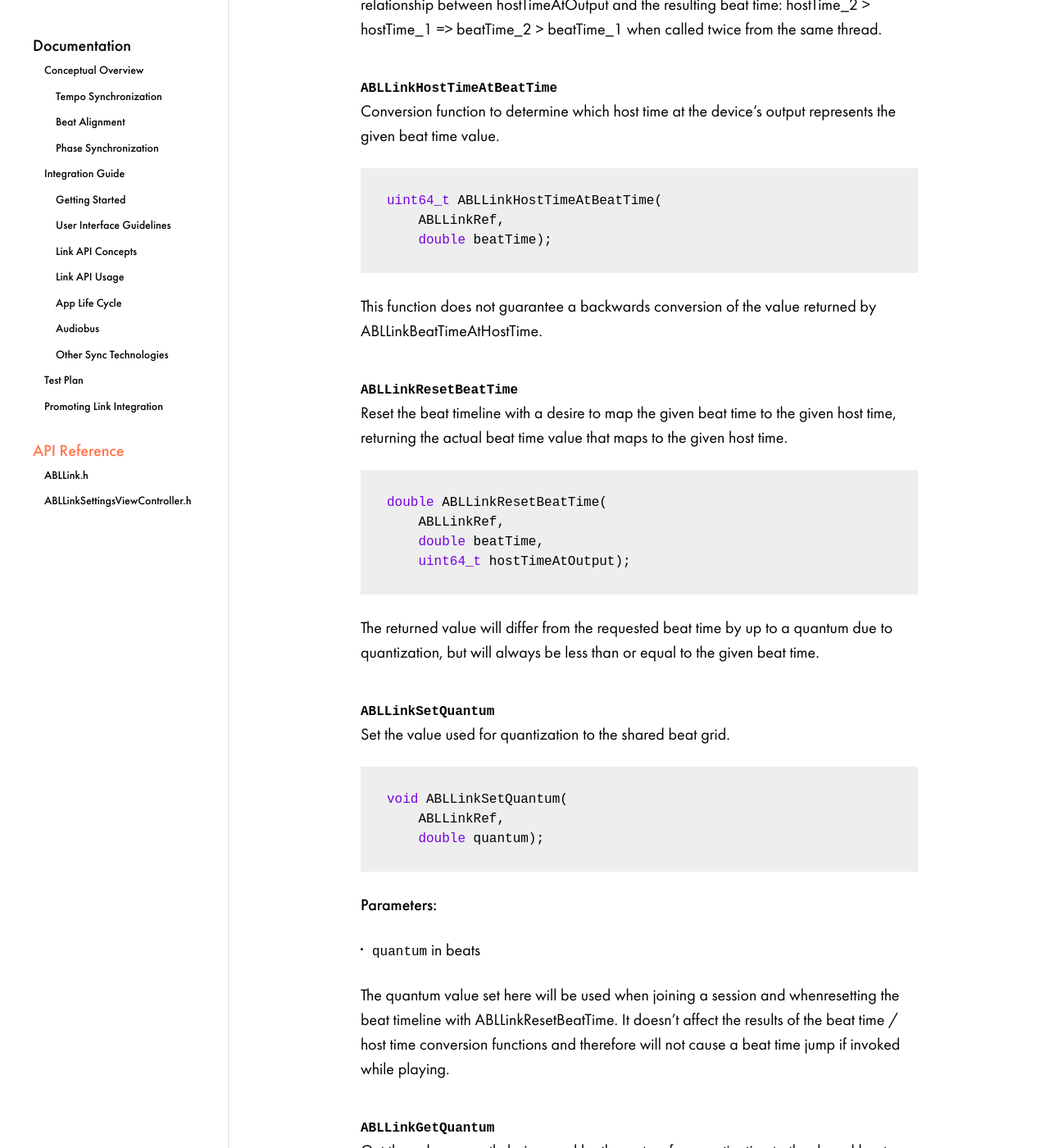
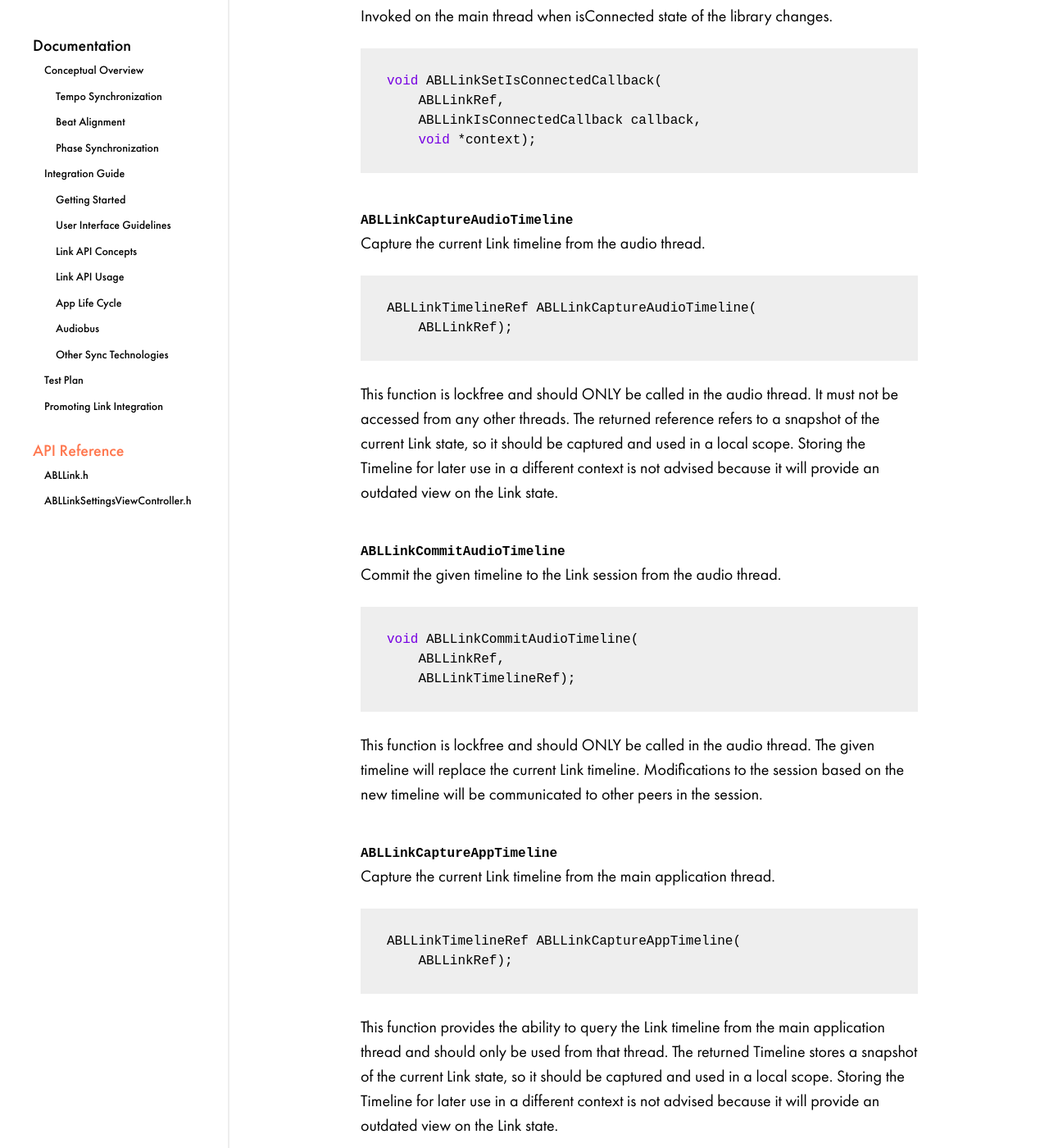
Before and after one commit to Ableton/ableton.github.io, a Jekyll site: the page built from linkkit/api-reference/index.md, in a window 1280 px wide and 1400 px high, scrolled down 6865 px. Shown: the whole window at 82% size. Built offline with Jekyll 4.4.1, drawn with Linux system fonts in a browser that asks for light colours; some of the changed text lies outside the part shown.

Commit message:
Update LinkKit api reference section to 2.0

```diff
--- a/linkkit/api-reference/index.md
+++ b/linkkit/api-reference/index.md
@@ -13,14 +13,34 @@ Copyright 2016, Ableton AG, Berlin. All rights reserved.
 
 Cross-device shared tempo and quantized beat grid API for iOS.
 
-Provides zero configuration peer discovery on a local wired or wifi network between multiple instances running on multiple devices. When peers are connected in a link session, they share a common tempo and quantized beat grid.
+Provides zero configuration peer discovery on a local wired or wifi
+network between multiple instances running on multiple devices. When
+peers are connected in a link session, they share a common tempo and
+quantized beat grid.
 
-Each instance of the library has its own beat timeline that starts when the library is initialized and runs until the library instance is destroyed. Clients can reset the beat timeline in order to align it with an app's beat position when starting playback.
+Each instance of the library has its own beat timeline that starts
+when the library is initialized and runs until the library instance is
+destroyed. Clients can reset the beat timeline in order to align it
+with an app's beat position when starting playback.
+
+The library provides one timeline capture/commit function pair for use
+in the audio thread and one for the main application thread. In
+general, modifying the Link timeline should be done in the audio
+thread for the most accurate timing results. The ability to modify the
+Link timeline from application threads should only be used in cases
+where an application's audio thread is not actively running or if it
+doesn't generate audio at all. Modifying the Link timeline from both
+the audio thread and an application thread concurrently is not advised
+and will potentially lead to unexpected behavior.
 
 ### Typedefs
 
 [`ABLLinkRef`](#abllinkref)<br>
 Reference to an instance of the library.
+
+[`ABLLinkTimelineRef`](#abllinktimelineref)<br>
+A reference to a representation of a mapping between time and beats
+for varying quanta.
 
 [`ABLLinkSessionTempoCallback`](#abllinksessiontempocallback)<br>
 Called if Session Tempo changes.
@@ -28,10 +48,13 @@ Called if Session Tempo changes.
 [`ABLLinkIsEnabledCallback`](#abllinkisenabledcallback)<br>
 Called if isEnabled state changes.
 
+[`ABLLinkIsConnectedCallback`](#abllinkisconnectedcallback)<br>
+Called if isConnected state changes.
+
 ### Functions
 
 [`ABLLinkNew`](#abllinknew)<br>
-Initialize the library, providing an initial tempo and sync quantum.
+Initialize the library, providing an initial tempo.
 
 [`ABLLinkDelete`](#abllinkdelete)<br>
 Destroy the library instance and cleanup its associated resources.
@@ -49,31 +72,51 @@ Is Link currently connected to other peers?
 Invoked on the main thread when the tempo of the Link session changes.
 
 [`ABLLinkSetIsEnabledCallback`](#abllinksetisenabledcallback)<br>
-Invoked on the main thread when the user changes the enabled state of the library via the Link settings view.
+Invoked on the main thread when the user changes the enabled state of
+the library via the Link settings view.
 
-[`ABLLinkProposeTempo`](#abllinkproposetempo)<br>
-Propose a new tempo to the link session.
+[`ABLLinkSetIsConnectedCallback`](#abllinksetisconnectedcallback)<br>
+Invoked on the main thread when the isConnected state of the library
+changes.
 
-[`ABLLinkGetSessionTempo`](#abllinkgetsessiontempo)<br>
-Get the current tempo for the link session in Beats Per Minute.
+[`ABLLinkCaptureAudioTimeline`](#abllinkcaptureaudiotimeline)<br>
+Capture the current Link timeline from the audio thread.
 
-[`ABLLinkBeatTimeAtHostTime`](#abllinkbeattimeathosttime)<br>
-Conversion function to determine which value on the beat timeline should be hitting the device's output at the given host time.
+[`ABLLinkCommitAudioTimeline`](#abllinkcommitaudiotimeline)<br>
+Commit the given timeline to the Link session from the audio thread.
 
-[`ABLLinkHostTimeAtBeatTime`](#abllinkhosttimeatbeattime)<br>
-Conversion function to determine which host time at the device's output represents the given beat time value.
+[`ABLLinkCaptureAppTimeline`](#abllinkcaptureapptimeline)<br>
+Capture the current Link timeline from the main application thread.
 
-[`ABLLinkResetBeatTime`](#abllinkresetbeattime)<br>
-Reset the beat timeline with a desire to map the given beat time to the given host time, returning the actual beat time value that maps to the given host time.
+[`ABLLinkCommitAppTimeline`](#abllinkcommitapptimeline)<br>
+Commit the given timeline to the Link session from the main
+application thread.
 
-[`ABLLinkSetQuantum`](#abllinksetquantum)<br>
-Set the value used for quantization to the shared beat grid.
+[`ABLLinkGetTempo`](#abllinkgettempo)<br>
+The tempo of the given timeline, in Beats Per Minute.
 
-[`ABLLinkGetQuantum`](#abllinkgetquantum)<br>
-Get the value currently being used by the system for quantization to the shared beat grid.
+[`ABLLinkSetTempo`](#abllinksettempo)<br>
+Set the timeline tempo to the given bpm value, taking effect at the
+given host time.
 
-[`ABLLinkPhase`](#abllinkphase)<br>
-Get the phase for a given beat time value on the shared beat grid with respect to the given quantum.
+[`ABLLinkBeatAtTime`](#abllinkbeatattime)<br>
+Get the beat value corresponding to the given host time for the given
+quantum.
+
+[`ABLLinkTimeAtBeat`](#abllinktimeatbeat)<br>
+Get the host time at which the sound corresponding to the given beat
+time and quantum reaches the device's audio output.
+
+[`ABLLinkPhaseAtTime`](#abllinkphaseattime)<br>
+Get the phase for a given beat time value on the shared beat grid with
+respect to the given quantum.
+
+[`ABLLinkRequestBeatAtTime`](#abllinkrequestbeatattime)<br>
+Attempt to map the given beat time to the given host time in the
+context of the given quantum.
+
+[`ABLLinkForceBeatAtTime`](#abllinkforcebeatattime)<br>
+Rudely re-map the beat/time relationship for all peers in a session.
 
 #### `ABLLinkRef`
 
@@ -81,18 +124,26 @@ Reference to an instance of the library.
 
 <code class="is-block"><span>typedef struct ABLLink*</span> ABLLinkRef;</code>
 
+#### `ABLLinkTimelineRef`
+
+A reference to a representation of a mapping between time and beats
+for varying quanta.
+
+<code class="is-block"><span>typedef struct ABLLinkTimeline*</span>
+ABLLinkTimelineRef;</code>
+
 #### `ABLLinkSessionTempoCallback`
 
 Called if Session Tempo changes.
 
-<code class="is-block"><span>typedef void</span> ( <span>*</span>ABLLinkSessionTempoCallback)(
-    <span>double</span> sessionTempo,
-    <span>void *</span>context);
-</code>
+<code class="is-block"><span>typedef void</span> (
+<span>*</span>ABLLinkSessionTempoCallback)( <span>double</span> sessionTempo, <span>void
+*</span>context); </code>
 
 **Parameters:**
 
-- `sessionTempo`: User-visible representation of the session tempo as described in [`ABLLinkGetSessionTempo`](#abllinkgetsessiontempo)
+- `sessionTempo`: User-visible representation of the session tempo as described in
+  [`ABLLinkGetSessionTempo`](#abllinkgetsessiontempo)
 
 #### `ABLLinkIsEnabledCallback`
 
@@ -107,16 +158,26 @@ Called if isEnabled state changes.
 
 - `isEnabled`: Whether Link is currently enabled
 
+#### `ABLLinkIsConnectedCallback`
+
+Called if isConnected state changes.
+
+<code class="is-block"><span>typedef void</span> ( *ABLLinkIsConnectedCallback)(
+    <span>bool</span> isConnected,
+    <span>void</span> *context);
+</code>
+
+**Parameters:**
+
+- `isConnected`: Whether Link is currently connected to other peers
+
 #### `ABLLinkNew`
 
-Initialize the library, providing an initial tempo and sync quantum.
+Initialize the library, providing an initial tempo.
 
-<code class="is-block"><span>ABLLinkRef</span> ABLLinkNew(
-    <span>double</span> initialBpm,
-    <span>double</span> syncQuantum);
+<code class="is-block">ABLLinkRef ABLLinkNew(
+    <span>double</span> initialBpm);
 </code>
-
-The sync quantum is a value in beats that represents the granularity of synchronizaton with the shared quantization grid. A reasonable default value would be 1, which would guarantee that beat onsets would be synchronized with the session. Higher values would provide phase synchronization across multiple beats. For example, a value of 4 would cause this instance to be aligned to a 4/4 bar with any other instances in the session that have a quantum of 4 (or a multiple of 4).
 
 #### `ABLLinkDelete`
 
@@ -135,7 +196,9 @@ Set whether Link should be active or not.
     <span>bool</span> active);
 </code>
 
-When Link is active, it advertises itself on the local network and initiates connections with other peers. It is active by default after init.
+When Link is active, it advertises itself on the local network and
+initiates connections with other peers. It is active by default after
+init.
 
 #### `ABLLinkIsEnabled`
 
@@ -145,7 +208,8 @@ Is Link currently enabled by the user?
     ABLLinkRef);
 </code>
 
-The enabled status is only controllable by the user via the Link settings dialog and is not controllable programmatically.
+The enabled status is only controllable by the user via the Link
+settings dialog and is not controllable programmatically.
 
 #### `ABLLinkIsConnected`
 
@@ -161,120 +225,220 @@ Invoked on the main thread when the tempo of the Link session changes.
 
 <code class="is-block"><span>void</span> ABLLinkSetSessionTempoCallback(
     ABLLinkRef,
-    <span>ABLLinkSessionTempoCallback</span> callback,
+    ABLLinkSessionTempoCallback callback,
     <span>void</span> *context);
 </code>
 
 #### `ABLLinkSetIsEnabledCallback`
 
-Invoked on the main thread when the user changes the enabled state of the library via the Link settings view.
+Invoked on the main thread when the user changes the enabled state of
+the library via the Link settings view.
 
 <code class="is-block"><span>void</span> ABLLinkSetIsEnabledCallback(
     ABLLinkRef,
-    <span>ABLLinkIsEnabledCallback</span> callback,
+    ABLLinkIsEnabledCallback callback,
     <span>void</span> *context);
 </code>
 
-#### `ABLLinkProposeTempo`
+#### `ABLLinkSetIsConnectedCallback`
 
-Propose a new tempo to the link session.
+Invoked on the main thread when isConnected state of the library
+changes.
 
-<code class="is-block"><span>void</span> ABLLinkProposeTempo(
+<code class="is-block"><span>void</span> ABLLinkSetIsConnectedCallback(
     ABLLinkRef,
+    ABLLinkIsConnectedCallback callback,
+    <span>void</span> *context);
+</code>
+
+#### `ABLLinkCaptureAudioTimeline`
+
+Capture the current Link timeline from the audio thread.
+
+<code class="is-block">ABLLinkTimelineRef ABLLinkCaptureAudioTimeline(
+    ABLLinkRef);
+</code>
+
+This function is lockfree and should ONLY be called in the audio
+thread. It must not be accessed from any other threads. The returned
+reference refers to a snapshot of the current Link state, so it should
+be captured and used in a local scope. Storing the Timeline for later
+use in a different context is not advised because it will provide an
+outdated view on the Link state.
+
+#### `ABLLinkCommitAudioTimeline`
+
+Commit the given timeline to the Link session from the audio thread.
+
+<code class="is-block"><span>void</span> ABLLinkCommitAudioTimeline(
+    ABLLinkRef,
+    ABLLinkTimelineRef);
+</code>
+
+This function is lockfree and should ONLY be called in the audio
+thread. The given timeline will replace the current Link
+timeline. Modifications to the session based on the new timeline will
+be communicated to other peers in the session.
+
+#### `ABLLinkCaptureAppTimeline`
+
+Capture the current Link timeline from the main application thread.
+
+<code class="is-block">ABLLinkTimelineRef ABLLinkCaptureAppTimeline(
+    ABLLinkRef);
+</code>
+
+This function provides the ability to query the Link timeline from the
+main application thread and should only be used from that thread. The
+returned Timeline stores a snapshot of the current Link state, so it
+should be captured and used in a local scope. Storing the Timeline for
+later use in a different context is not advised because it will
+provide an outdated view on the Link state.
+
+#### `ABLLinkCommitAppTimeline`
+
+Commit the timeline to the Link session from the main application thread.
+
+<code class="is-block"><span>void</span> ABLLinkCommitAppTimeline(
+    ABLLinkRef,
+    ABLLinkTimelineRef);
+</code>
+
+This function should ONLY be called in the main thread. The given
+timeline will replace the current Link timeline. Modifications to the
+session based on the new timeline will be communicated to other peers
+in the session.
+
+#### `ABLLinkGetTempo`
+
+The tempo of the given timeline, in Beats Per Minute.
+
+<code class="is-block"><span>double</span> ABLLinkGetTempo(
+    ABLLinkTimelineRef);
+</code>
+
+This is a stable value that is appropriate for display to the
+user. Beat time progress will not necessarily match this tempo exactly
+because of clock drift compensation.
+
+#### `ABLLinkSetTempo`
+
+Set the timeline tempo to the given bpm value, taking effect at the
+given host time.
+
+<code class="is-block"><span>void</span> ABLLinkSetTempo(
+    ABLLinkTimelineRef,
     <span>double</span> bpm,
     <span>uint64_t</span> hostTimeAtOutput);
 </code>
 
-**Parameters:**
+#### `ABLLinkBeatAtTime`
 
-- `bpm`: The new tempo to be used by the session.
-- `hostTimeAtOutput`: The host time at which the change should occur. If the host time is too far in the past or future, the proposal may be rejected.
+Get the beat value corresponding to the given host time for the given
+quantum.
 
-#### `ABLLinkGetSessionTempo`
-
-Get the current tempo for the link session in Beats Per Minute.
-
-<code class="is-block"><span>double</span> ABLLinkGetSessionTempo(
-    ABLLinkRef);
-</code>
-
-This is a stable value that is appropriate for display to the user (unlike the value derived for a given audio buffer, which will vary due to clock drift, latency compensation, etc.)
-
-#### `ABLLinkBeatTimeAtHostTime`
-
-Conversion function to determine which value on the beat timeline should be hitting the device's output at the given host time.
-
-<code class="is-block"><span>double</span> ABLLinkBeatTimeAtHostTime(
-    ABLLinkRef,
-    <span>uint64_t</span> hostTimeAtOutput);
-</code>
-
-In order to determine the host time at the device output, the AVAudioSession outputLatency property must be taken into consideration along with any additional buffering latency introduced by the software. This function guarantees a proportional relationship between hostTimeAtOutput and the resulting beat time: hostTime_2 > hostTime_1 => beatTime_2 > beatTime_1 when called twice from the same thread.
-
-#### `ABLLinkHostTimeAtBeatTime`
-
-Conversion function to determine which host time at the device's output represents the given beat time value.
-
-<code class="is-block"><span>uint64_t</span> ABLLinkHostTimeAtBeatTime(
-    ABLLinkRef,
-    <span>double</span> beatTime);
-</code>
-
-This function does not guarantee a backwards conversion of the value returned by ABLLinkBeatTimeAtHostTime.
-
-#### `ABLLinkResetBeatTime`
-
-Reset the beat timeline with a desire to map the given beat time to the given host time, returning the actual beat time value that maps to the given host time.
-
-<code class="is-block"><span>double</span> ABLLinkResetBeatTime(
-    ABLLinkRef,
-    <span>double</span> beatTime,
-    <span>uint64_t</span> hostTimeAtOutput);
-</code>
-
-The returned value will differ from the requested beat time by up to a quantum due to quantization, but will always be less than or equal to the given beat time.
-
-#### `ABLLinkSetQuantum`
-
-Set the value used for quantization to the shared beat grid.
-
-<code class="is-block"><span>void</span> ABLLinkSetQuantum(
-    ABLLinkRef,
+<code class="is-block"><span>double</span> ABLLinkBeatAtTime(
+    ABLLinkTimelineRef,
+    <span>uint64_t</span> hostTimeAtOutput,
     <span>double</span> quantum);
 </code>
 
-**Parameters:**
+#### `ABLLinkTimeAtBeat`
 
-- `quantum` in beats
+Get the host time at which the sound corresponding to the given beat
+time and quantum reaches the device's audio output.
 
-The quantum value set here will be used when joining a session and whenresetting the beat timeline with ABLLinkResetBeatTime. It doesn't affect the results of the beat time / host time conversion functions and therefore will not cause a beat time jump if invoked while playing.
-
-#### `ABLLinkGetQuantum`
-
-Get the value currently being used by the system for quantization to the shared beat grid.
-
-<code class="is-block"><span>double</span> ABLLinkGetQuantum(
-    ABLLinkRef);
-</code>
-
-#### `ABLLinkPhase`
-
-Get the phase for a given beat time value on the shared beat grid with respect to the given quantum.
-
-<code class="is-block"><span>double</span> ABLLinkPhase(
-    ABLLinkRef,
+<code class="is-block"><span>uint64_t</span> ABLLinkTimeAtBeat(
+    ABLLinkTimelineRef,
     <span>double</span> beatTime,
     <span>double</span> quantum);
 </code>
 
-The beat timeline exposed by the ABLLink functions are aligned to the shared beat grid according to the quantum value that was set at initialization or at the last call to ABLLinkResetBeatTime. This function allows access to the phase of beat time values with respect to other quanta. The returned value will be in the range [0, quantum).
+The inverse of ABLLinkBeatAtTime, assuming a constant tempo.<br>
+`ABLLinkBeatAtTime(tl, ABLLinkTimeAtBeat(tl, b, q), q) == b`.
+
+#### `ABLLinkPhaseAtTime`
+
+Get the phase for a given beat time value on the shared beat grid with
+respect to the given quantum.
+
+<code class="is-block"><span>double</span> ABLLinkPhaseAtTime(
+    ABLLinkTimelineRef,
+    <span>uint64_t</span> hostTimeAtOutput,
+    <span>double</span> quantum);
+</code>
+
+This function allows access to the phase of a host time as described above with respect
+to a quantum. The returned value will be in the range `[0, quantum]`.
+
+#### `ABLLinkRequestBeatAtTime`
+
+Attempt to map the given beat time to the given host time in the
+context of the given quantum.
+
+<code class="is-block"><span>void</span> ABLLinkRequestBeatAtTime(
+    ABLLinkTimelineRef,
+    <span>double</span> beatTime,
+    <span>uint64_t</span> hostTimeAtOutput,
+    <span>double</span> quantum);
+</code>
+
+This function behaves differently depending on the state of the
+session. If no other peers are connected, then this instance is in a
+session by itself and is free to re-map the beat/time relationship
+whenever it pleases.
+
+If there are other peers in the session, this instance should not
+abruptly re-map the beat/time relationship in the session because that
+would lead to beat discontinuities among the other peers. In this
+case, the given beat will be mapped to the next time value greater
+than the given time with the same phase as the given beat.
+
+This function is specifically designed to enable the concept of
+"quantized launch" in client applications. If there are no other peers
+in the session, then an event (such as starting transport) happens
+immediately when it is requested. If there are other peers, however,
+we wait until the next time at which the session phase matches the
+phase of the event, thereby executing the event in-phase with the
+other peers in the session. The client only needs to invoke this
+method to achieve this behavior and should not need to explicitly
+check the number of peers.
+
+#### `ABLLinkForceBeatAtTime`
+
+Rudely re-map the beat/time relationship for all peers in a session.
+
+<code class="is-block"><span>void</span> ABLLinkForceBeatAtTime(
+    ABLLinkTimelineRef,
+    <span>double</span> beatTime,
+    <span>uint64_t</span> hostTimeAtOutput,
+    <span>double</span> quantum);
+</code>
+
+DANGER: This function should only be needed in certain special
+circumstances. Most applications should not use it. It is very similar
+to ABLLinkRequestBeatAtTime except that it does not fall back to the
+quantizing behavior when it is in a session with other peers. Calling
+this method will unconditionally map the given beat time to the given
+host time and broadcast the result to the session. This is very
+anti-social behavior and should be avoided.
+
+One of the few legitimate uses of this method is to synchronize a Link
+session with an external clock source. By periodically forcing the
+beat/time mapping according to an external clock source, a peer can
+effectively bridge that clock into a Link session. Much care must be
+taken at the application layer when implementing such a feature so
+that users do not accidentally disrupt Link sessions that they may
+join.
 
 ## ABLLinkSettingsViewController.h
 Copyright 2016, Ableton AG, Berlin. All rights reserved.
 
 #### `ABLLinkSettingsViewController : UIViewController`
 
-Settings view controller that provides users with the ability to view Link status and modify Link-related settings. Clients can integrate this view controller into their GUI as they see fit, but it is recommended that it be presented as a popover.
+Settings view controller that provides users with the ability to view Link status and
+modify Link-related settings. Clients can integrate this view controller into their GUI
+as they see fit, but it is recommended that it be presented as a popover.
 
 #### `+instance:`
 
@@ -287,4 +451,4 @@ Clients must ensure that the ABLLink instance is not destroyed before the view c
 
 <hr>
 
-<span class="text-grey">Last Updated: Tuesday, January 26, 2016</span>
+<span class="text-grey">Last Updated: Tuesday, August 3, 2016</span>
```
